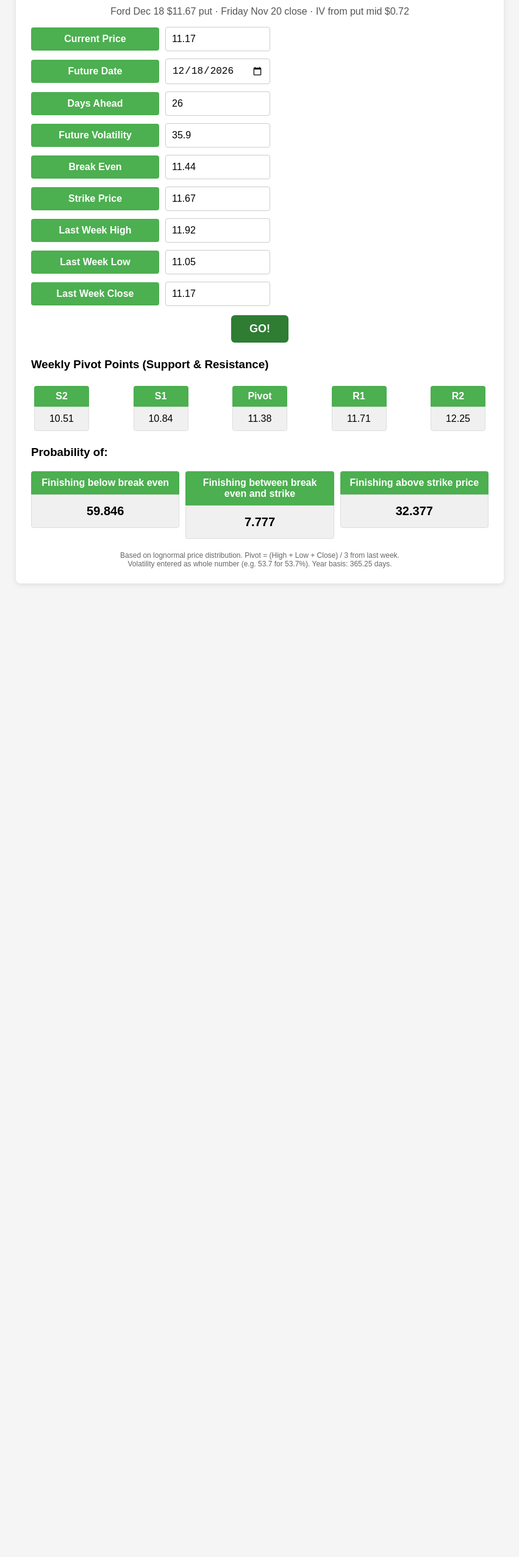
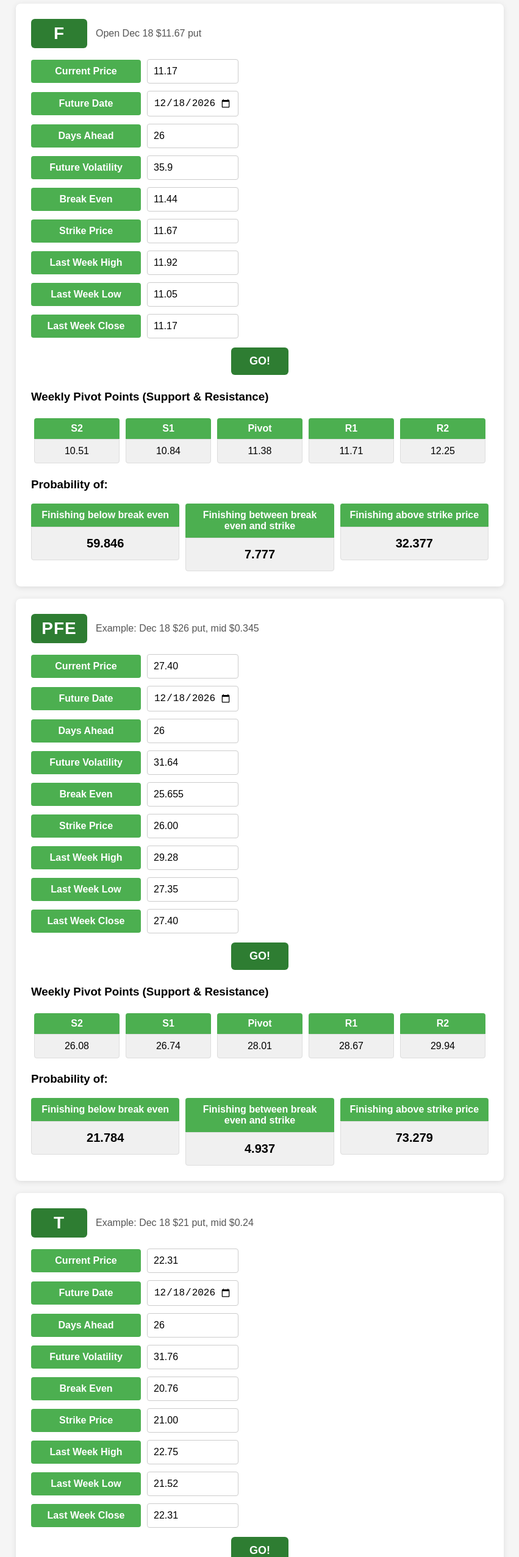
Before and after one commit to webguy125/probcalc, a plain HTML site: page index.html in a window 1280 px wide. Shown: the part 148-2702 px from the top of the page at 61% size, without its empty margins (214-1065 px from the left). Before the commit the page ends 1155 px from the top, so only its background shows below. Drawn offline with Linux system fonts and the light colour scheme.

Commit message:
Three calculators: F, PFE, T

```diff
--- a/index.html
+++ b/index.html
@@ -6,50 +6,127 @@
 <title>Options Probability Calculator</title>
 <style>
 body { font-family: Arial, Helvetica, sans-serif; max-width: 800px; margin: 30px auto; padding: 20px; background: #f5f5f5; }
-.container { background: white; padding: 25px; border-radius: 8px; box-shadow: 0 2px 10px rgba(0,0,0,0.1); }
-h1 { text-align: center; color: #2e7d32; margin-bottom: 25px; }
+h1 { text-align: center; color: #2e7d32; margin-bottom: 8px; }
+.page-sub { text-align: center; color: #555; margin: 0 0 20px; }
+.container { background: white; padding: 25px; border-radius: 8px; box-shadow: 0 2px 10px rgba(0,0,0,0.1); margin-bottom: 20px; position: relative; }
+.card-header { display: flex; align-items: flex-start; justify-content: flex-start; gap: 14px; margin-bottom: 18px; }
+.ticker { background: #2e7d32; color: white; font-weight: bold; font-size: 28px; line-height: 1; padding: 10px 14px; border-radius: 6px; letter-spacing: 1px; min-width: 64px; text-align: center; }
+.card-title { display: flex; flex-direction: column; justify-content: center; min-height: 48px; }
+.card-title .subtitle { color: #555; margin: 0; font-size: 16px; }
 .row { display: flex; align-items: center; margin-bottom: 12px; gap: 10px; }
-label { background: #4caf50; color: white; padding: 10px 15px; min-width: 180px; text-align: center; border-radius: 4px; font-weight: bold; }
-input[type="number"], input[type="date"] { padding: 10px; font-size: 16px; border: 1px solid #ccc; border-radius: 4px; width: 150px; }
+label { background: #4caf50; color: white; padding: 10px 15px; min-width: 180px; text-align: center; border-radius: 4px; font-weight: bold; box-sizing: border-box; }
+input[type="number"], input[type="date"] { padding: 10px; font-size: 16px; border: 1px solid #ccc; border-radius: 4px; width: 150px; box-sizing: border-box; }
 button { background: #2e7d32; color: white; border: none; padding: 12px 30px; font-size: 18px; font-weight: bold; border-radius: 6px; cursor: pointer; margin: 15px auto; display: block; }
 button:hover { background: #1b5e20; }
 .results { margin-top: 25px; }
 .sd-table { display: flex; justify-content: space-between; margin: 15px 0; flex-wrap: wrap; }
-.sd-cell { text-align: center; min-width: 90px; margin: 5px; }
+.sd-cell { text-align: center; min-width: 90px; margin: 5px; flex: 1; }
 .sd-header { background: #4caf50; color: white; padding: 8px; font-weight: bold; border-radius: 4px 4px 0 0; }
 .sd-value { background: #f0f0f0; padding: 10px; border: 1px solid #ddd; border-radius: 0 0 4px 4px; font-size: 16px; }
 .prob-row { display: flex; justify-content: space-between; gap: 10px; margin-top: 20px; flex-wrap: wrap; }
 .prob-box { flex: 1; min-width: 180px; text-align: center; }
 .prob-header { background: #4caf50; color: white; padding: 10px; font-weight: bold; border-radius: 4px 4px 0 0; }
 .prob-value { background: #f0f0f0; padding: 15px; border: 1px solid #ddd; border-radius: 0 0 4px 4px; font-size: 20px; font-weight: bold; }
-.note { font-size: 12px; color: #666; text-align: center; margin-top: 20px; }
+.note { font-size: 12px; color: #666; text-align: center; margin-top: 10px; margin-bottom: 10px; }
+@media (max-width: 640px) {
+  body { margin: 10px auto; padding: 12px; }
+  .container { padding: 16px; }
+  .ticker { font-size: 24px; padding: 8px 12px; min-width: 56px; }
+  .row { flex-direction: column; align-items: stretch; gap: 6px; }
+  label { min-width: 0; width: 100%; }
+  input[type="number"], input[type="date"] { width: 100%; }
+  .prob-box { min-width: 100%; }
+  .sd-cell { min-width: calc(33% - 10px); }
+}
 </style>
 </head>
 <body>
+<h1>Options Probability Calculator</h1>
+<p class="page-sub">Friday Nov 20 close · Dec 18 expiration · 26 days ahead</p>
+
 <div class="container">
-  <h1>Options Probability Calculator</h1><p style="text-align:center;color:#555">Ford Dec 18 $11.67 put · Friday Nov 20 close · IV from put mid $0.72</p>
-  <div class="row"><label>Current Price</label><input type="number" id="currentPrice" value="11.17" step="0.01"></div>
-  <div class="row"><label>Future Date</label><input type="date" id="futureDate"></div>
-  <div class="row"><label>Days Ahead</label><input type="number" id="daysAhead" value="26" min="1"></div>
-  <div class="row"><label>Future Volatility</label><input type="number" id="volatility" value="35.9" step="0.1" min="0.1"></div>
-  <div class="row"><label>Break Even</label><input type="number" id="target1" value="11.44" step="0.01"></div>
-  <div class="row"><label>Strike Price</label><input type="number" id="target2" value="11.67" step="0.01"></div>
-  <div class="row"><label>Last Week High</label><input type="number" id="pivHigh" value="11.92" step="0.01"></div>
-  <div class="row"><label>Last Week Low</label><input type="number" id="pivLow" value="11.05" step="0.01"></div>
-  <div class="row"><label>Last Week Close</label><input type="number" id="pivClose" value="11.17" step="0.01"></div>
-  <button onclick="calculate()">GO!</button>
-  <div class="results" id="results" style="display:none;">
-    <h3>Weekly Pivot Points (Support &amp; Resistance)</h3>
-    <div class="sd-table" id="sdTable"></div>
+  <div class="card-header">
+    <div class="ticker">F</div>
+    <div class="card-title"><p class="subtitle">Open Dec 18 $11.67 put</p></div>
+  </div>
+  <div class="row"><label>Current Price</label><input type="number" id="F_currentPrice" value="11.17" step="0.01"></div>
+  <div class="row"><label>Future Date</label><input type="date" id="F_futureDate"></div>
+  <div class="row"><label>Days Ahead</label><input type="number" id="F_daysAhead" value="26" min="1"></div>
+  <div class="row"><label>Future Volatility</label><input type="number" id="F_volatility" value="35.9" step="0.1" min="0.1"></div>
+  <div class="row"><label>Break Even</label><input type="number" id="F_target1" value="11.44" step="0.01"></div>
+  <div class="row"><label>Strike Price</label><input type="number" id="F_target2" value="11.67" step="0.01"></div>
+  <div class="row"><label>Last Week High</label><input type="number" id="F_pivHigh" value="11.92" step="0.01"></div>
+  <div class="row"><label>Last Week Low</label><input type="number" id="F_pivLow" value="11.05" step="0.01"></div>
+  <div class="row"><label>Last Week Close</label><input type="number" id="F_pivClose" value="11.17" step="0.01"></div>
+  <button type="button" onclick="calculate('F_')">GO!</button>
+  <div class="results" id="F_results" style="display:none;">
+    <h3>Weekly Pivot Points (Support & Resistance)</h3>
+    <div class="sd-table" id="F_sdTable"></div>
     <h3>Probability of:</h3>
     <div class="prob-row">
-      <div class="prob-box"><div class="prob-header">Finishing below break even</div><div class="prob-value" id="probBelow"></div></div>
-      <div class="prob-box"><div class="prob-header">Finishing between break even and strike</div><div class="prob-value" id="probBetween"></div></div>
-      <div class="prob-box"><div class="prob-header">Finishing above strike price</div><div class="prob-value" id="probAbove"></div></div>
+      <div class="prob-box"><div class="prob-header">Finishing below break even</div><div class="prob-value" id="F_probBelow"></div></div>
+      <div class="prob-box"><div class="prob-header">Finishing between break even and strike</div><div class="prob-value" id="F_probBetween"></div></div>
+      <div class="prob-box"><div class="prob-header">Finishing above strike price</div><div class="prob-value" id="F_probAbove"></div></div>
     </div>
   </div>
-  <div class="note">Based on lognormal price distribution. Pivot = (High + Low + Close) / 3 from last week.<br>Volatility entered as whole number (e.g. 53.7 for 53.7%). Year basis: 365.25 days.</div>
 </div>
+
+<div class="container">
+  <div class="card-header">
+    <div class="ticker">PFE</div>
+    <div class="card-title"><p class="subtitle">Example: Dec 18 $26 put, mid $0.345</p></div>
+  </div>
+  <div class="row"><label>Current Price</label><input type="number" id="PFE_currentPrice" value="27.40" step="0.01"></div>
+  <div class="row"><label>Future Date</label><input type="date" id="PFE_futureDate"></div>
+  <div class="row"><label>Days Ahead</label><input type="number" id="PFE_daysAhead" value="26" min="1"></div>
+  <div class="row"><label>Future Volatility</label><input type="number" id="PFE_volatility" value="31.64" step="0.01" min="0.1"></div>
+  <div class="row"><label>Break Even</label><input type="number" id="PFE_target1" value="25.655" step="0.001"></div>
+  <div class="row"><label>Strike Price</label><input type="number" id="PFE_target2" value="26.00" step="0.01"></div>
+  <div class="row"><label>Last Week High</label><input type="number" id="PFE_pivHigh" value="29.28" step="0.01"></div>
+  <div class="row"><label>Last Week Low</label><input type="number" id="PFE_pivLow" value="27.35" step="0.01"></div>
+  <div class="row"><label>Last Week Close</label><input type="number" id="PFE_pivClose" value="27.40" step="0.01"></div>
+  <button type="button" onclick="calculate('PFE_')">GO!</button>
+  <div class="results" id="PFE_results" style="display:none;">
+    <h3>Weekly Pivot Points (Support & Resistance)</h3>
+    <div class="sd-table" id="PFE_sdTable"></div>
+    <h3>Probability of:</h3>
+    <div class="prob-row">
+      <div class="prob-box"><div class="prob-header">Finishing below break even</div><div class="prob-value" id="PFE_probBelow"></div></div>
+      <div class="prob-box"><div class="prob-header">Finishing between break even and strike</div><div class="prob-value" id="PFE_probBetween"></div></div>
+      <div class="prob-box"><div class="prob-header">Finishing above strike price</div><div class="prob-value" id="PFE_probAbove"></div></div>
+    </div>
+  </div>
+</div>
+
+<div class="container">
+  <div class="card-header">
+    <div class="ticker">T</div>
+    <div class="card-title"><p class="subtitle">Example: Dec 18 $21 put, mid $0.24</p></div>
+  </div>
+  <div class="row"><label>Current Price</label><input type="number" id="T_currentPrice" value="22.31" step="0.01"></div>
+  <div class="row"><label>Future Date</label><input type="date" id="T_futureDate"></div>
+  <div class="row"><label>Days Ahead</label><input type="number" id="T_daysAhead" value="26" min="1"></div>
+  <div class="row"><label>Future Volatility</label><input type="number" id="T_volatility" value="31.76" step="0.01" min="0.1"></div>
+  <div class="row"><label>Break Even</label><input type="number" id="T_target1" value="20.76" step="0.01"></div>
+  <div class="row"><label>Strike Price</label><input type="number" id="T_target2" value="21.00" step="0.01"></div>
+  <div class="row"><label>Last Week High</label><input type="number" id="T_pivHigh" value="22.75" step="0.01"></div>
+  <div class="row"><label>Last Week Low</label><input type="number" id="T_pivLow" value="21.52" step="0.01"></div>
+  <div class="row"><label>Last Week Close</label><input type="number" id="T_pivClose" value="22.31" step="0.01"></div>
+  <button type="button" onclick="calculate('T_')">GO!</button>
+  <div class="results" id="T_results" style="display:none;">
+    <h3>Weekly Pivot Points (Support & Resistance)</h3>
+    <div class="sd-table" id="T_sdTable"></div>
+    <h3>Probability of:</h3>
+    <div class="prob-row">
+      <div class="prob-box"><div class="prob-header">Finishing below break even</div><div class="prob-value" id="T_probBelow"></div></div>
+      <div class="prob-box"><div class="prob-header">Finishing between break even and strike</div><div class="prob-value" id="T_probBetween"></div></div>
+      <div class="prob-box"><div class="prob-header">Finishing above strike price</div><div class="prob-value" id="T_probAbove"></div></div>
+    </div>
+  </div>
+</div>
+
+<div class="note">Based on lognormal price distribution. Pivot = (High + Low + Close) / 3 from last week.<br>Volatility entered as whole number (e.g. 53.7 for 53.7%). Year basis: 365.25 days.<br>Ford is the open trade. Pfizer and AT&T are example contracts, not open trades.</div>
+
 <script>
 function normalCDF(x) { return 0.5 * (1 + erf(x / Math.sqrt(2))); }
 function erf(x) {
@@ -59,44 +136,55 @@ function erf(x) {
   const y = 1.0 - (((((a5*t + a4)*t + a3)*t + a2)*t + a1)*t * Math.exp(-x*x));
   return sign * y;
 }
-document.getElementById('futureDate').addEventListener('change', function() {
-  const date = new Date(this.value); const today = new Date(); today.setHours(0,0,0,0);
-  const diff = Math.round((date - today) / (1000*60*60*24));
-  if (diff > 0) document.getElementById('daysAhead').value = diff;
-});
-document.getElementById('daysAhead').addEventListener('input', function() {
-  const days = parseInt(this.value);
-  if (days > 0) { const today = new Date(); today.setHours(0,0,0,0); const future = new Date(today); future.setDate(future.getDate() + days); document.getElementById('futureDate').valueAsDate = future; }
-});
+function el(prefix, id) { return document.getElementById(prefix + id); }
+function bindCard(prefix) {
+  el(prefix, 'futureDate').addEventListener('change', function() {
+    const date = new Date(this.value); const today = new Date(); today.setHours(0,0,0,0);
+    const diff = Math.round((date - today) / (1000*60*60*24));
+    if (diff > 0) el(prefix, 'daysAhead').value = diff;
+  });
+  el(prefix, 'daysAhead').addEventListener('input', function() {
+    const days = parseInt(this.value);
+    if (days > 0) { const today = new Date(); today.setHours(0,0,0,0); const future = new Date(today); future.setDate(future.getDate() + days); el(prefix, 'futureDate').valueAsDate = future; }
+  });
+}
+function initDate(prefix, days) {
+  const today = new Date(); today.setHours(0,0,0,0); const future = new Date(today); future.setDate(future.getDate() + days); el(prefix, 'futureDate').valueAsDate = future;
+}
 window.onload = function() {
-  const days = 26; const today = new Date(); today.setHours(0,0,0,0); const future = new Date(today); future.setDate(future.getDate() + days); document.getElementById('futureDate').valueAsDate = future;
-  calculate();
+  const prefixes = ['F_', 'PFE_', 'T_'];
+  const days = 26;
+  prefixes.forEach(function(prefix) {
+    bindCard(prefix);
+    initDate(prefix, days);
+    calculate(prefix);
+  });
 };
-function calculate() {
-  const S = parseFloat(document.getElementById('currentPrice').value);
-  const days = parseInt(document.getElementById('daysAhead').value);
-  const vol = parseFloat(document.getElementById('volatility').value);
-  let t1 = parseFloat(document.getElementById('target1').value);
-  let t2 = parseFloat(document.getElementById('target2').value);
+function calculate(prefix) {
+  const S = parseFloat(el(prefix, 'currentPrice').value);
+  const days = parseInt(el(prefix, 'daysAhead').value);
+  const vol = parseFloat(el(prefix, 'volatility').value);
+  let t1 = parseFloat(el(prefix, 'target1').value);
+  let t2 = parseFloat(el(prefix, 'target2').value);
   if (isNaN(S) || isNaN(days) || isNaN(vol) || days <= 0 || vol <= 0) { alert('Please enter valid positive numbers.'); return; }
   const low = Math.min(t1, t2); const high = Math.max(t1, t2);
   const sigma = (vol / 100) * Math.sqrt(days / 365.25);
-  const H = parseFloat(document.getElementById('pivHigh').value);
-  const L = parseFloat(document.getElementById('pivLow').value);
-  const C = parseFloat(document.getElementById('pivClose').value);
+  const H = parseFloat(el(prefix, 'pivHigh').value);
+  const L = parseFloat(el(prefix, 'pivLow').value);
+  const C = parseFloat(el(prefix, 'pivClose').value);
   let sdHtml = '';
   if (!isNaN(H) && !isNaN(L) && !isNaN(C)) {
     const P = (H + L + C) / 3;
     const piv = [['S2', P - (H - L)], ['S1', 2*P - H], ['Pivot', P], ['R1', 2*P - L], ['R2', P + (H - L)]];
     piv.forEach(([n, v]) => { sdHtml += `<div class="sd-cell"><div class="sd-header">${n}</div><div class="sd-value">${v.toFixed(2)}</div></div>`; });
   }
-  document.getElementById('sdTable').innerHTML = sdHtml;
+  el(prefix, 'sdTable').innerHTML = sdHtml;
   const zLow = Math.log(low / S) / sigma; const zHigh = Math.log(high / S) / sigma;
   const pBelow = normalCDF(zLow)*100; const pAbove = (1-normalCDF(zHigh))*100; const pBetween = (normalCDF(zHigh)-normalCDF(zLow))*100;
-  document.getElementById('probBelow').textContent = pBelow.toFixed(3);
-  document.getElementById('probBetween').textContent = pBetween.toFixed(3);
-  document.getElementById('probAbove').textContent = pAbove.toFixed(3);
-  document.getElementById('results').style.display = 'block';
+  el(prefix, 'probBelow').textContent = pBelow.toFixed(3);
+  el(prefix, 'probBetween').textContent = pBetween.toFixed(3);
+  el(prefix, 'probAbove').textContent = pAbove.toFixed(3);
+  el(prefix, 'results').style.display = 'block';
 }
 </script>
 </body>
```
